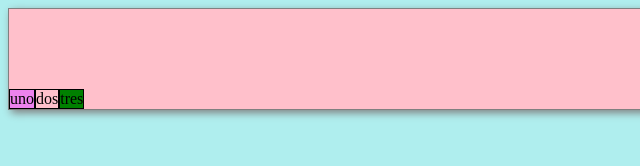
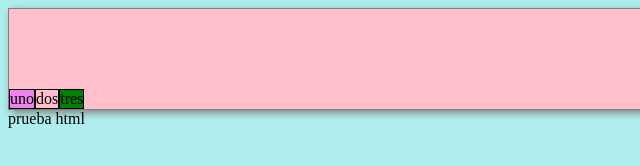
Before and after one commit to Shulkie/technolosheGit, a plain HTML site: page index.html in a window 1280 px wide. Shown: the full height of the page, 0-640 px from the left. Drawn offline with Linux system fonts and the light colour scheme.

Commit message:
agrego un div

```diff
--- a/index.html
+++ b/index.html
@@ -15,5 +15,9 @@
     <div class="hijo">tres</div>
 </div>
 
+<div>
+prueba html
+</div>
+
 </body>
 </html>
```
